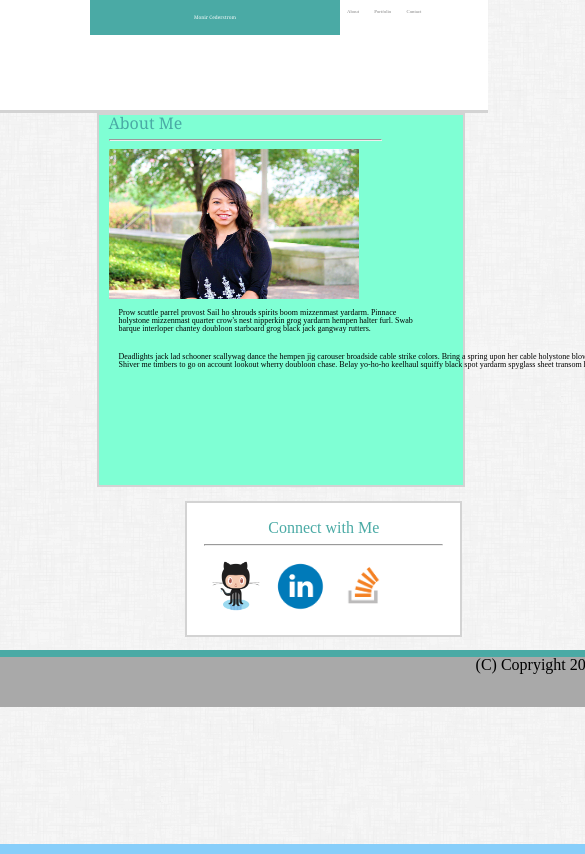
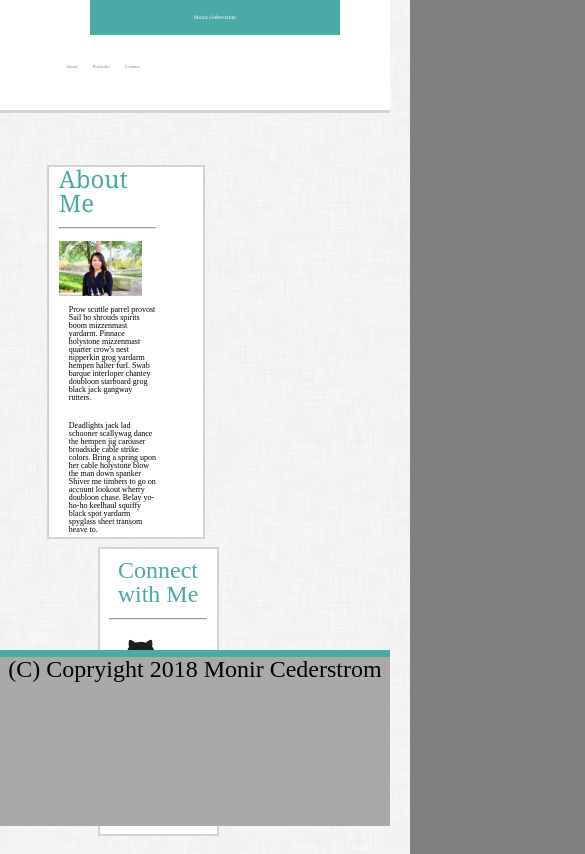
Before and after one commit to monircederstrom/Responsive-Portfolio, a plain HTML site: page index.html in a window 390 px wide. Shown: the top 854 px of the page, 585 px wide, since content can reach past the window. Drawn offline with Linux system fonts and the light colour scheme; files whose address does not match are found by name.

Commit message:
Version 4. Fixed some of media response queries issues

```diff
--- a/assets/css/style.css
+++ b/assets/css/style.css
@@ -177,7 +177,6 @@ h3 {
         width: 60%;
         margin-bottom: 2%;
         padding-right: 12%;
-        background-color: aquamarine;
     }
     .pt1 {
         margin-left: 5%;
@@ -190,79 +189,87 @@ h3 {
         padding: 2.5%;
     }
     .foot {
-        width: 70%;
-        margin-top: 15%;
+        width: 100%;
     }
     .pt5 {
         width: 70%;
         margin-bottom: 2%;
     }
-    .foot1 {
-        width: 90%;
+    .footi {
+        width: 100%;
         bottom: zero;
-
+        height: 20%;
     }
     .para {
         font-size: .75rem;
+        width: 100%;
     }
     .para2 {
         font-size: .75rem;
-        text-overflow: clip;
+        overflow-wrap: normal;
+        width: 100%;
+
     }
 }
 
 @media (max-width: 768px) {
     .body {
-        width: 250%;
-        background-color: pink;
+        width: 200%;
+        padding-right: 5%;
+        font-size: 1.5rem
     }
     .nav {
-        float: left;
-        padding-top: 10px;
+        padding-top: 5;
+        padding-left: 15%;
         text-align: justify;
     }
     header {
-        width: 50%;
+        width: 100%;
         font-size: .3rem;
     }
     .about {
-        width: 40%;
+        width: 25%;
 
     }
 
     .para {
         font-size: .5rem;
+        width: 100%;
     }
     .para2 {
         font-size: .5rem;
         word-wrap: break-word;
         margin: auto;
-
+        width: 100%;
     }
     h1 {
         font-size: .3rem;
     }
-
+    .foot {
+        bottom: 0;
+        margin-top: 45%;
+    }
     .foot1 {
         width: 50%;
-        bottom: zero;
+        margin-top: 45%;
     }
     .pt1 {
         margin-left: 5%;
-        width: 70%;
+        width: 100%;
         margin-bottom:2%;
     }
     .pt3 {
-        width: 35%;
+        width: 25%;
         margin-left: 20%;
         padding: 2.5%;
     }
     footi {
-    width: 100%;
-    margin-right: 50%;
+    width: 10%;
+    margin-top: 7%;
+    bottom: 0;
     }
     .pt4 {
-        width: 85%;
+        width: 100%;
         padding-right: 2px;
     }
     header {
@@ -273,8 +280,29 @@ h3 {
 @media (max-width: 640px) {
     header {
         position: static;
+        width: 100%;
     }
     .body {
-        background-color: lightskyblue;
+        width: 100%;
+    }
+    .photo {
+        width: 95%;
+        height: 95%;
+    }
+    .para {
+        font-size: .5rem;
+        width: 100%;
+    }
+    .para2 {
+        font-size: .5rem;
+        word-wrap: break-word;
+        margin: auto;
+        width: 100%;
+    }
+    .pt3 {
+        margin-right: 3%;
+    }
+    .pt4 {
+        width: 90%;
     }
 }
```
Also changed, not shown: portfolio.html (+3 -1 lines).
